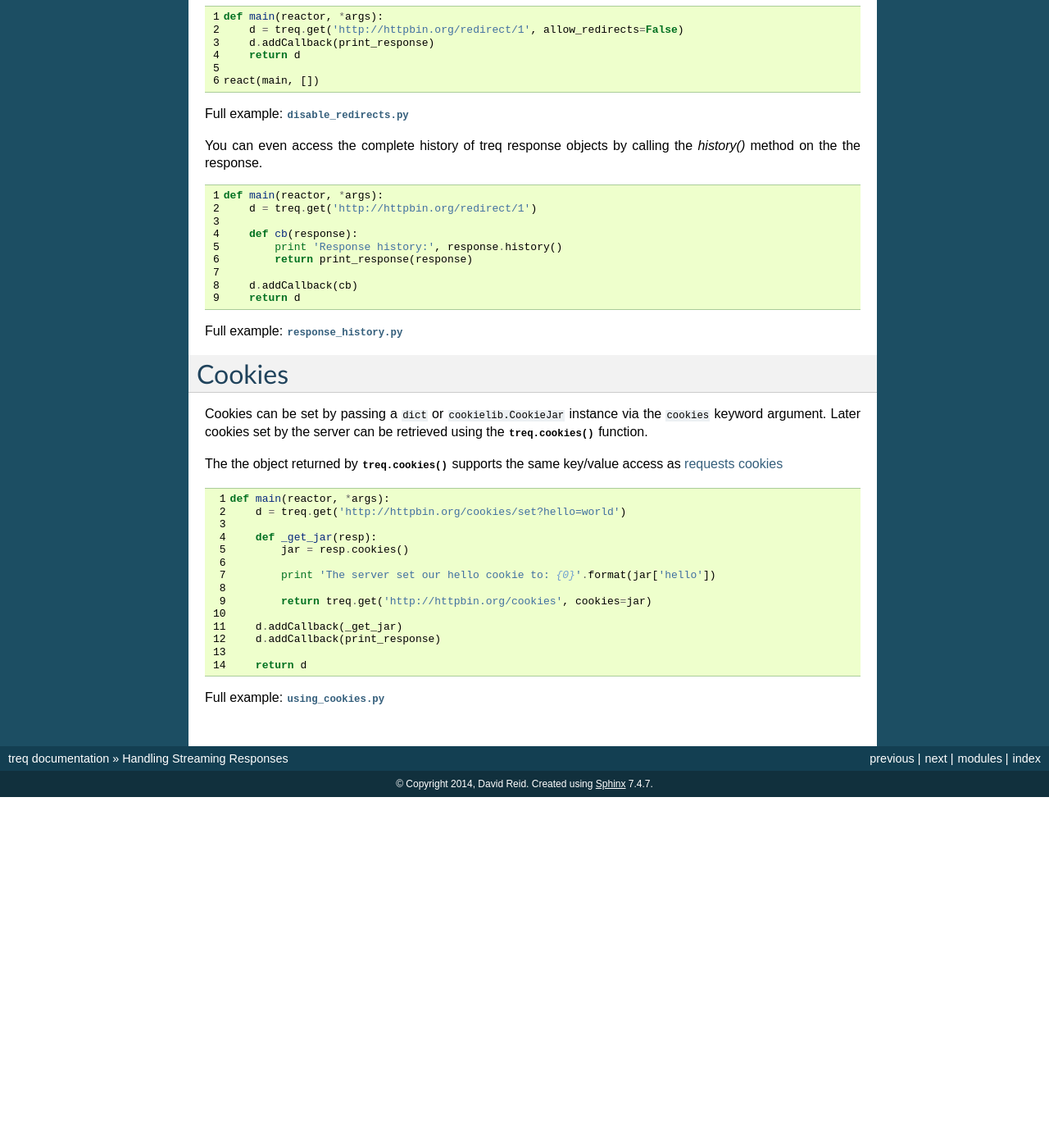
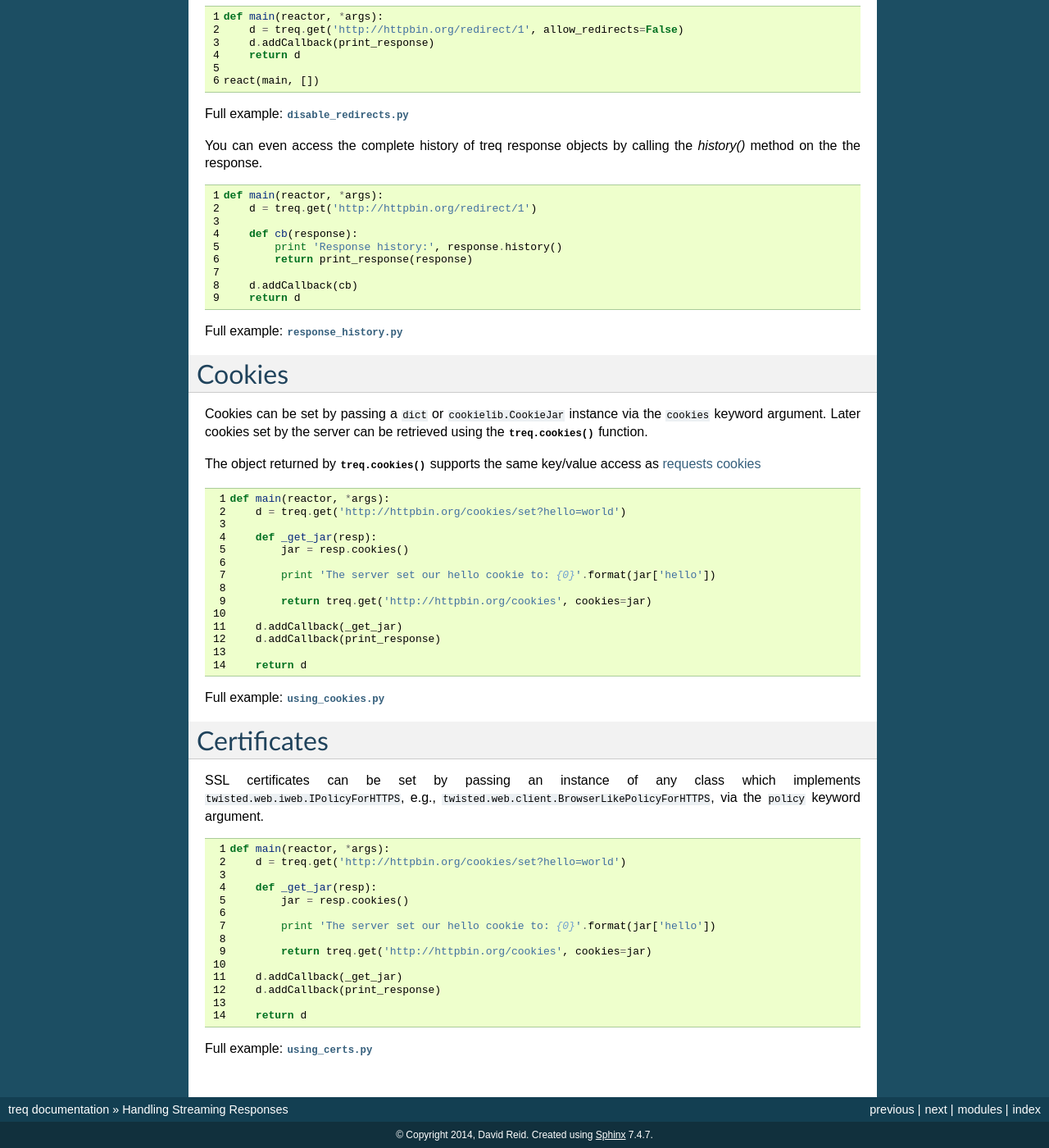
Before and after one commit to twisted/treq, a Sphinx documentation site: the page built from docs/howto.rst, in a window 1280 px wide and 1400 px high, scrolled down 1865 px. Shown: the whole window at 82% size. Built offline with Sphinx 7.4.7, drawn with Linux system fonts in a browser that asks for light colours; before the commit the page ends 2837 px from its top, so only the background shows below that.

Commit message:
Start updating the docs with information about using certs.

```diff
--- /dev/null
+++ b/docs/examples/using_certs.py
@@ -0,0 +1,22 @@
+from twisted.internet.task import react
+from _utils import print_response
+
+import treq
+
+
+def main(reactor, *args):
+    d = treq.get('http://httpbin.org/cookies/set?hello=world')
+
+    def _get_jar(resp):
+        jar = resp.cookies()
+
+        print 'The server set our hello cookie to: {0}'.format(jar['hello'])
+
+        return treq.get('http://httpbin.org/cookies', cookies=jar)
+
+    d.addCallback(_get_jar)
+    d.addCallback(print_response)
+
+    return d
+
+react(main, [])
--- a/docs/howto.rst
+++ b/docs/howto.rst
@@ -101,3 +101,18 @@ access as `requests cookies <http://requests.readthedocs.org/en/latest/user/quic
     :lines: 7-20
 
 Full example: :download:`using_cookies.py <examples/using_cookies.py>`
+
+
+Certificates
+------------
+
+SSL certificates can be set by passing an instance of any class which
+implements ``twisted.web.iweb.IPolicyForHTTPS``, e.g.,
+``twisted.web.client.BrowserLikePolicyForHTTPS``, via the ``policy`` keyword
+argument.
+
+.. literalinclude:: examples/using_certs.py
+    :linenos:
+    :lines: 7-20
+
+Full example: :download:`using_certs.py <examples/using_certs.py>`
```
Also changed, not shown: other parts of docs/howto.rst (+1 -1 lines).
